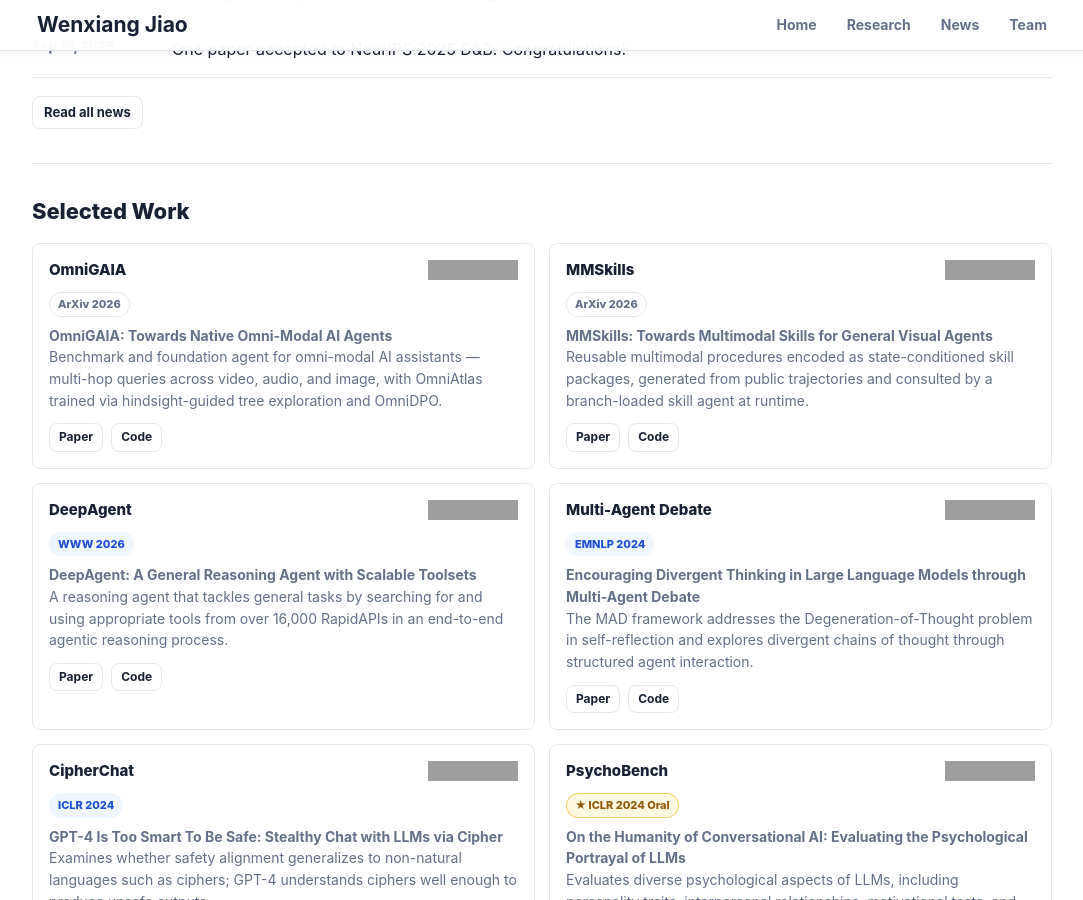
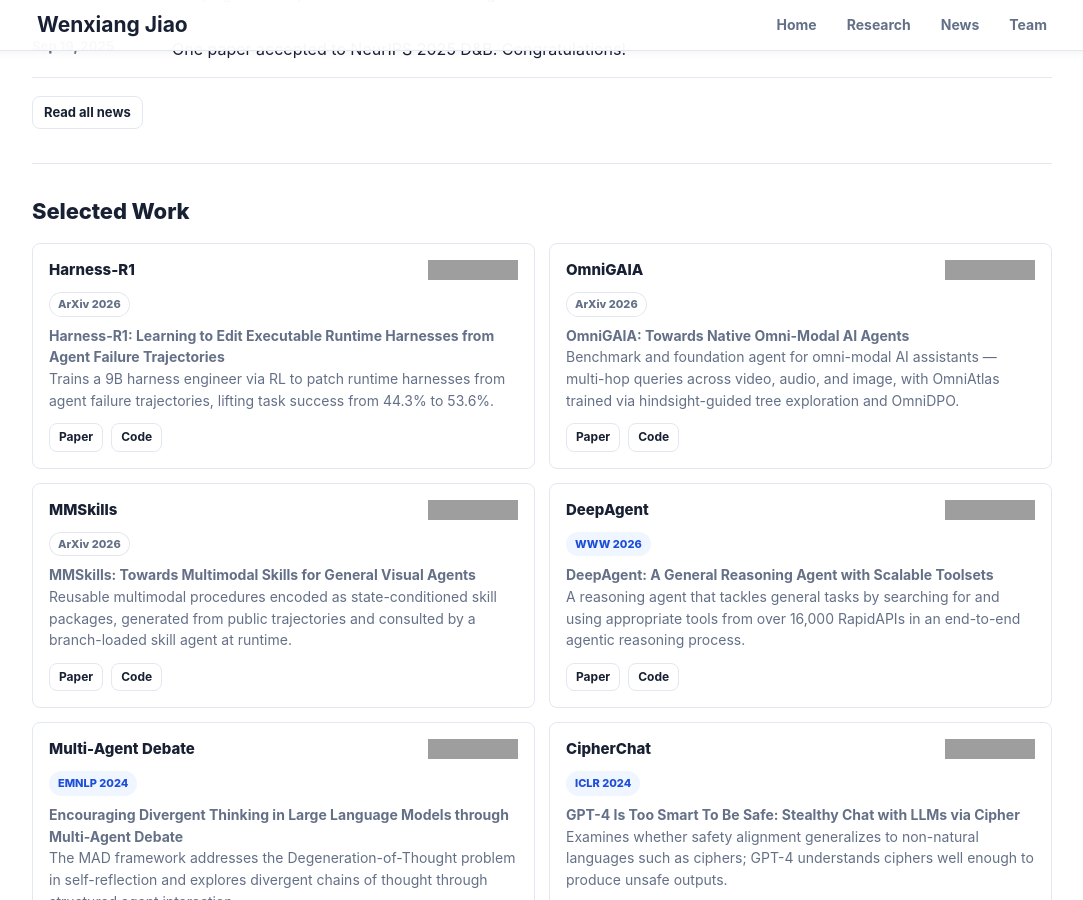
Before and after one commit to wxjiao/wxjiao.github.io, a Jekyll site: the page built from _pages/home.md, in a window 1280 px wide and 900 px high, scrolled down 1044 px. Shown: the whole window, without its empty margins (98-1181 px from the left). Built offline with Jekyll 4.4.1, drawn with Linux system fonts in a browser that asks for light colours; nearby versions of some CDN libraries; grey boxes are pictures that could not be loaded.

Commit message:
Add Harness-R1 to Selected Work spotlight
Co-Authored-By: Claude <noreply@anthropic.com>

```diff
--- a/_data/projects.yml
+++ b/_data/projects.yml
@@ -1,3 +1,12 @@
+- name: Harness-R1
+  url: https://github.com/DeepExperience/Harness-R1
+  repo: DeepExperience/Harness-R1
+  venue: ArXiv 2026
+  tone: preprint
+  paper: https://arxiv.org/abs/2608.02276
+  paper_title: "Harness-R1: Learning to Edit Executable Runtime Harnesses from Agent Failure Trajectories"
+  description: Trains a 9B harness engineer via RL to patch runtime harnesses from agent failure trajectories, lifting task success from 44.3% to 53.6%.
+
 - name: OmniGAIA
   url: https://github.com/RUC-NLPIR/OmniGAIA
   repo: RUC-NLPIR/OmniGAIA
```
